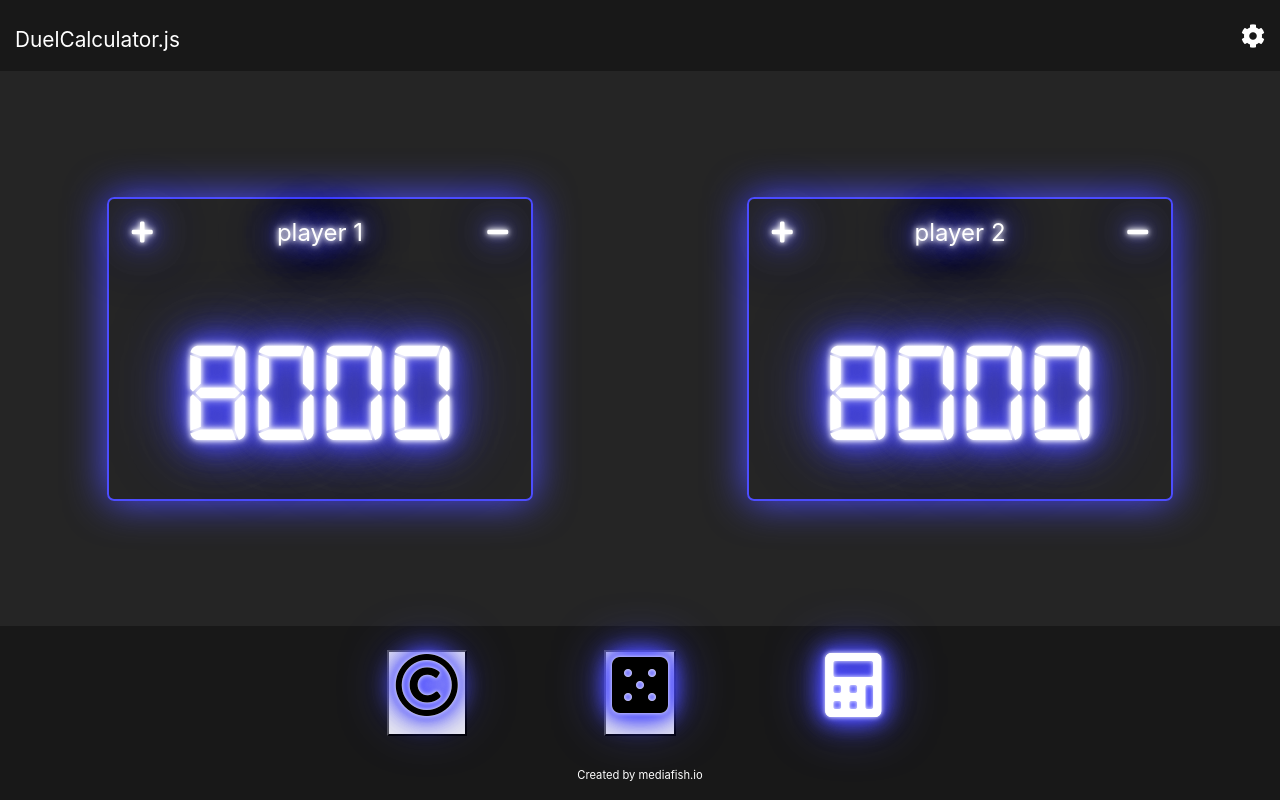
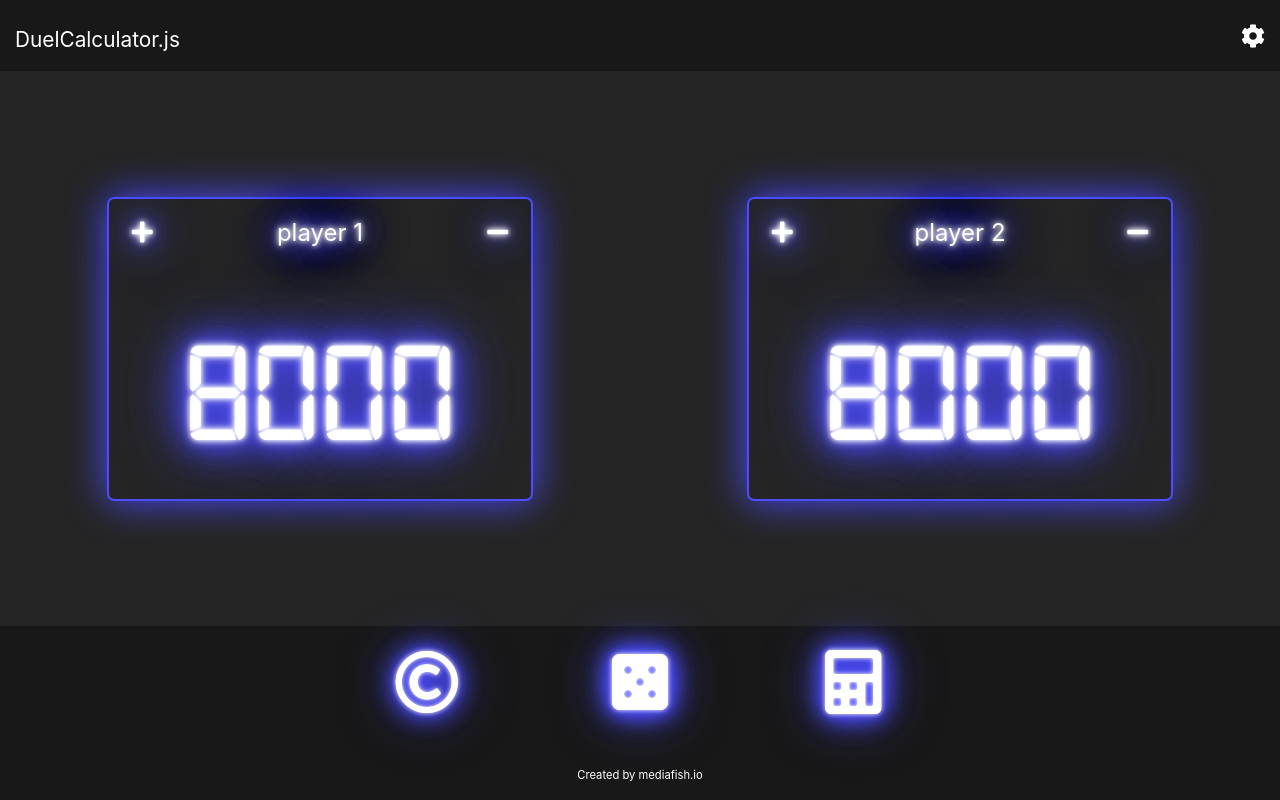
Before and after one commit to hjrdave/DuelCalculator, a React (Create React App) app: page / in a window 1280 px wide. Built offline with nearby package versions, Linux system fonts and the light colour scheme.

Commit message:
added some styling to utility bar icons.

```diff
--- a/src/App.scss
+++ b/src/App.scss
@@ -9,6 +9,9 @@
 
 //Typography
 @import './scss/_typography.scss';
+
+//User Interface
+@import './scss/_ui.scss';
 
 .app-container{
     height: 100vh;
@@ -23,4 +26,5 @@
 @import './components/duelboard/calculator/_calculator.scss';
 @import './components/duelboard/players/_players.scss';
 @import './components/duelboard/utilities/_utilities.scss';
+@import './components/duelboard/utilities/utilitybar/_utilitybar.scss';
 @import './components/footer/_footer.scss';
--- a/src/components/duelboard/_duelboard.scss
+++ b/src/components/duelboard/_duelboard.scss
@@ -1,8 +1,6 @@
 
 //Global Styles for Duelboard
 
-
 #DuelBoardContainer{
     height: calc(100% - 120px);
-
 }
--- a/src/components/duelboard/calculator/_calculator.scss
+++ b/src/components/duelboard/calculator/_calculator.scss
@@ -1,10 +1,13 @@
-#calculator-container{
+//Duel Calculator Styles
+
+#CalculatorContainer{
     .calc-numbers{
         div{
             background-color: $background-dark;
             border: 3px solid $background;
             transition: background-color .2s;
             cursor: pointer;
+
             &:hover{
                 background-color: lighten($background-dark, 3%);
             }
--- a/src/components/duelboard/calculator/calculator.js
+++ b/src/components/duelboard/calculator/calculator.js
@@ -10,8 +10,7 @@ class Calculator extends Component {
 
   //accepts user input and adds to input array
   userInputs = (value, value2, value3) => {
-    let cleanArray = [value, value2, value3].filter(function (el) { return el != null; });;
-    //let inputArray = [...this.state.inputs, cleanArray];
+    let cleanArray = [value, value2, value3].filter(function (el) { return el != null; });
     let inputArray = this.state.inputs.concat(cleanArray);
     this.setState({
       inputs: inputArray
@@ -35,14 +34,10 @@ class Calculator extends Component {
     });
   }
 
-
-
-
-
   render() {
 
     return (
-      <div id="calculator-container" className="row pt-4 pb-4 d-flex justify-content-around">
+      <div id="CalculatorContainer" className="row pt-4 pb-4 d-flex justify-content-around">
         <div className="col-8">
           <div className="row">
             <div className="col-8 d-flex justify-content-center">
--- a/src/components/duelboard/players/_players.scss
+++ b/src/components/duelboard/players/_players.scss
@@ -1,3 +1,4 @@
+//Player Card Styles
 
 .playername{
     p{
@@ -23,10 +24,3 @@
         text-shadow: 0 0 5px #fff, 0 0 10px #fff, 0 0 20px #4d4dff, 0 0 30px #4d4dff, 0 0 40px #4d4dff, 0 0 55px #4d4dff, 0 0 75px #4d4dff;
     }
 }
-
-.glow{
-    border: 2px solid #4d4dff;
-    border-radius: 7px;
-    outline: none;
-    box-shadow: 0 0 40px #4d4dff;
-}
--- a/src/components/duelboard/players/players.js
+++ b/src/components/duelboard/players/players.js
@@ -7,14 +7,18 @@ class Players extends Component {
 
   render() {
       return (
-        <div id="PlayerOne" className="col-4 glow">
+        <div className="player col-4 glow">
           <div className="row">
             <div className="col-12 playername pt-3 d-flex justify-content-between">
-                  <p className="pl-2"><i onClick = { () => {this.props.handleView('calculator'); this.props.handleCalcType('+'); this.props.handlePlayerNumber(this.props.thisPlayerNumber)} } className="fas fa-plus"></i></p>
+                  <p className="pl-2">
+                    <i onClick = { () => {this.props.handleView('calculator'); this.props.handleCalcType('+'); this.props.handlePlayerNumber(this.props.thisPlayerNumber)} } className="fas fa-plus"></i>
+                  </p>
                   <p>{this.props.playerName}</p>
-                  <p className="pr-2"><i onClick = { () => {this.props.handleView('calculator'); this.props.handleCalcType('-'); this.props.handlePlayerNumber(this.props.thisPlayerNumber)} } className="fas fa-minus"></i></p>
+                  <p className="pr-2">
+                    <i onClick = { () => {this.props.handleView('calculator'); this.props.handleCalcType('-'); this.props.handlePlayerNumber(this.props.thisPlayerNumber)} } className="fas fa-minus"></i>
+                  </p>
             </div>
-            <div className="col-12 playercard d-flex justify-content-center">
+            <div className="playercard col-12 d-flex justify-content-center">
               <p>{this.props.lifepoints}</p>
             </div>
           </div>
--- a/src/components/duelboard/utilities/_utilities.scss
+++ b/src/components/duelboard/utilities/_utilities.scss
@@ -1,15 +1,4 @@
-#UtilityBar{
-    height: 100% !important;
-    background-color: $background-dark;
-    div{
-        p{
-            i{
-                font-size: 4rem;
-                text-shadow: 0 0 5px #fff, 0 0 0px #fff, 0 0 10px #4d4dff, 0 0 20px #4d4dff, 0 0 30px #4d4dff, 0 0 25px #4d4dff, 0 0 55px #4d4dff;
-            }
-        }
-    }
-}
+
 
 #UtilitiesContainer{
     height: 125px;
--- a/src/components/duelboard/utilities/utilities.js
+++ b/src/components/duelboard/utilities/utilities.js
@@ -1,4 +1,5 @@
 import React, { Component } from 'react';
+import Utilitybar from './utilitybar/utilitybar.js';
 import Cointoss from './cointoss/cointoss.js';
 
 class Utilities extends Component {
@@ -30,17 +31,9 @@ class Utilities extends Component {
     return (
       <div id="UtilitiesContainer" className="row">
         <div className="col-12">
-          <div id="UtilityBar" className="row d-flex justify-content-center align-items-center">
-            <div className="col-2 d-flex justify-content-center align-items-center p-4">
-                <button onClick={() => this.props.handleView('utilities-coin')}><p><i className="far fa-copyright"></i></p></button>
-            </div>
-            <div className="col-2 d-flex justify-content-center align-items-center p-4">
-                <button onClick={() => this.props.handleView('utilities-dice')}><p><i className="fas fa-dice-five"></i></p></button>
-            </div>
-            <div className="col-2 d-flex justify-content-center align-items-center p-4">
-                <p><i class="fas fa-calculator"></i></p>
-            </div>
-          </div>
+          <Utilitybar
+            handleView = {this.props.handleView}
+          />
         </div>
       </div>
     );
--- /dev/null
+++ b/src/components/duelboard/utilities/utilitybar/_utilitybar.scss
@@ -0,0 +1,22 @@
+//Utilitybar styles
+
+#UtilityBar{
+    height: 100% !important;
+    background-color: $background-dark;
+    div{
+        div{
+            cursor: pointer;
+            p{
+                i{
+                    font-size: 4rem;
+                    text-shadow: 0 0 5px #fff, 0 0 0px #fff, 0 0 10px #4d4dff, 0 0 20px #4d4dff, 0 0 30px #4d4dff, 0 0 25px #4d4dff, 0 0 55px #4d4dff;
+                    transition: .3s;
+                    &:hover{
+                        opacity:.5;
+                    }
+                }
+            }
+        }
+
+    }
+}
--- /dev/null
+++ b/src/components/duelboard/utilities/utilitybar/utilitybar.js
@@ -0,0 +1,22 @@
+import React, { Component } from 'react';
+
+class Utilitybar extends Component {
+
+  render() {
+      return(
+        <div id="UtilityBar" className="row d-flex justify-content-center align-items-center">
+            <div className="col-2 d-flex justify-content-center align-items-center p-4">
+                <div onClick={() => this.props.handleView('utilities-coin')}><p><i className="far fa-copyright"></i></p></div>
+            </div>
+            <div className="col-2 d-flex justify-content-center align-items-center p-4">
+                <div onClick={() => this.props.handleView('utilities-dice')}><p><i className="fas fa-dice-five"></i></p></div>
+            </div>
+            <div className="col-2 d-flex justify-content-center align-items-center p-4">
+                <div onClick={() => alert('not set up yet, Sorry!')}><p><i class="fas fa-calculator"></i></p></div>
+            </div>
+          </div>
+      )
+  }
+}
+
+export default Utilitybar;
--- /dev/null
+++ b/src/scss/_ui.scss
@@ -0,0 +1,7 @@
+//glow effect
+.glow{
+    border: 2px solid #4d4dff;
+    border-radius: 7px;
+    outline: none;
+    box-shadow: 0 0 40px #4d4dff;
+}
```
Lines whose indentation alone changed are shown as unchanged.
